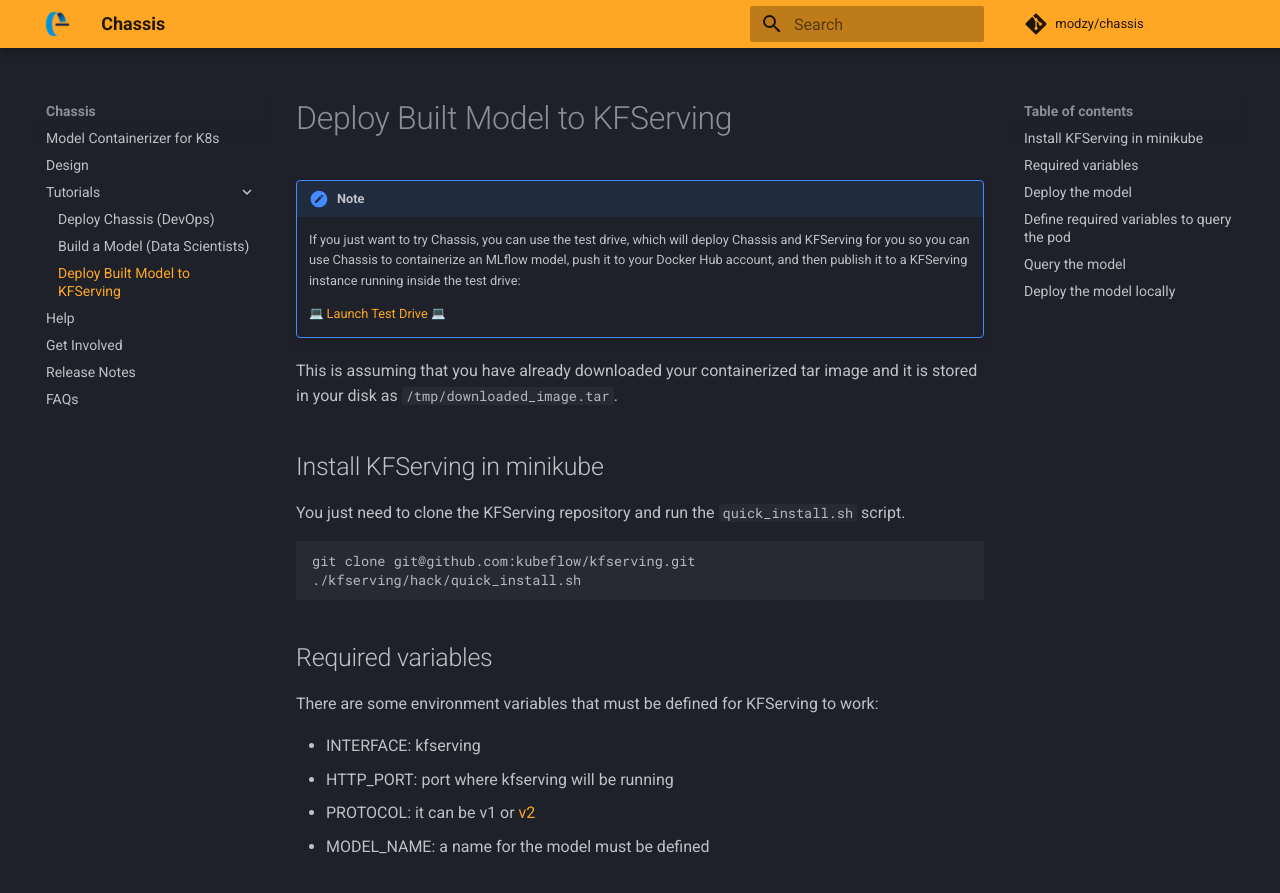
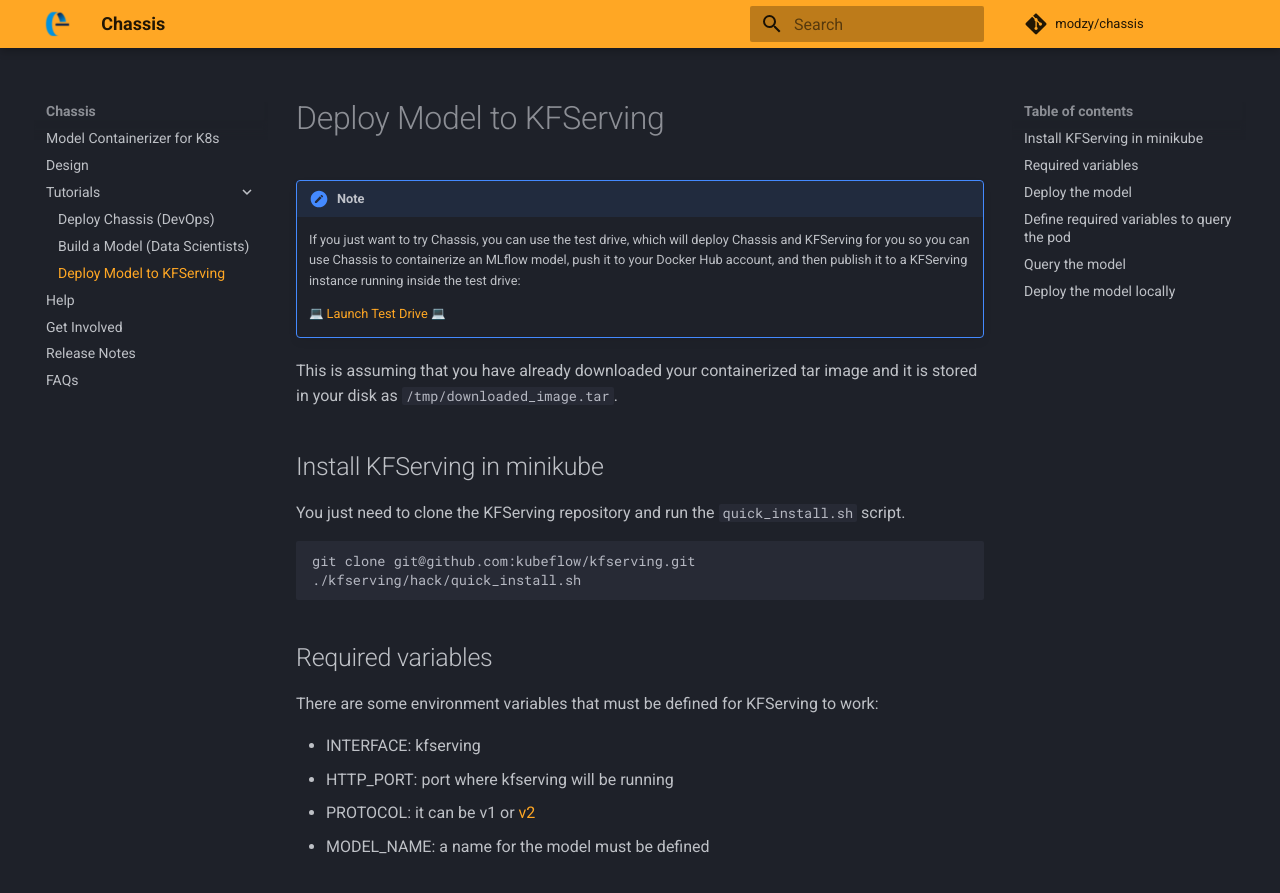
Before and after one commit to chassisml/chassis, an MkDocs documentation site: the page built from docs/docs/tutorials/ds-deploy.md, in a window 1280 px wide and 900 px high. Shown: the top 893 px of the window. Built offline with MkDocs 1.6.1 and Material for MkDocs 9.7.7, drawn with Linux system fonts in a browser that asks for light colours; emoji names are drawn with the system emoji font; comment, search, counter and statistics services are not loaded.

Commit message:
shorter name

```diff
--- a/docs/docs/tutorials/ds-deploy.md
+++ b/docs/docs/tutorials/ds-deploy.md
@@ -1,4 +1,4 @@
-# Deploy Built Model to KFServing
+# Deploy Model to KFServing
 
 !!! note
     If you just want to try Chassis, you can use the test drive, which will deploy Chassis and KFServing for you so you can use Chassis to containerize an MLflow model, push it to your Docker Hub account, and then publish it to a KFServing instance running inside the test drive:
```
